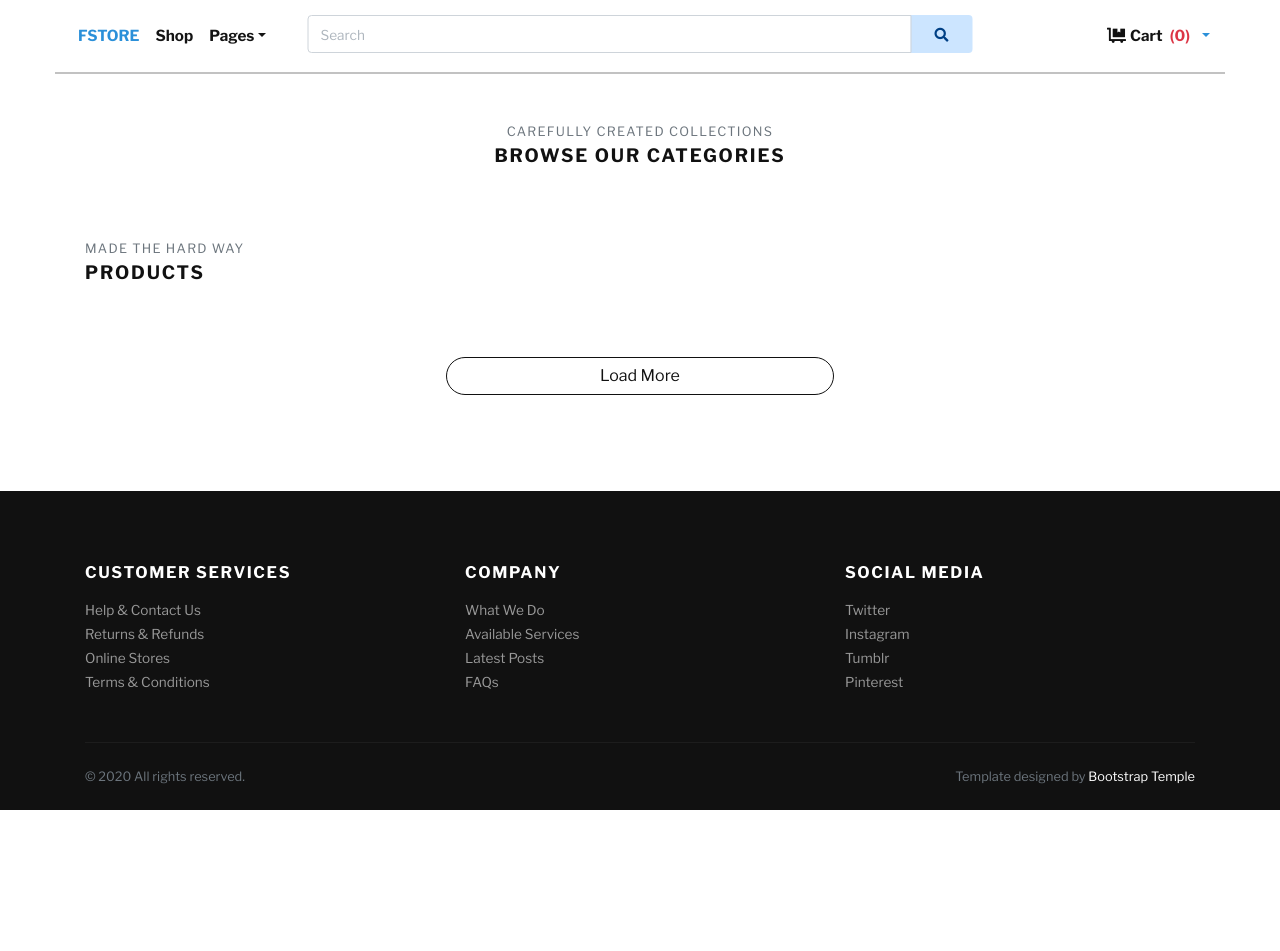
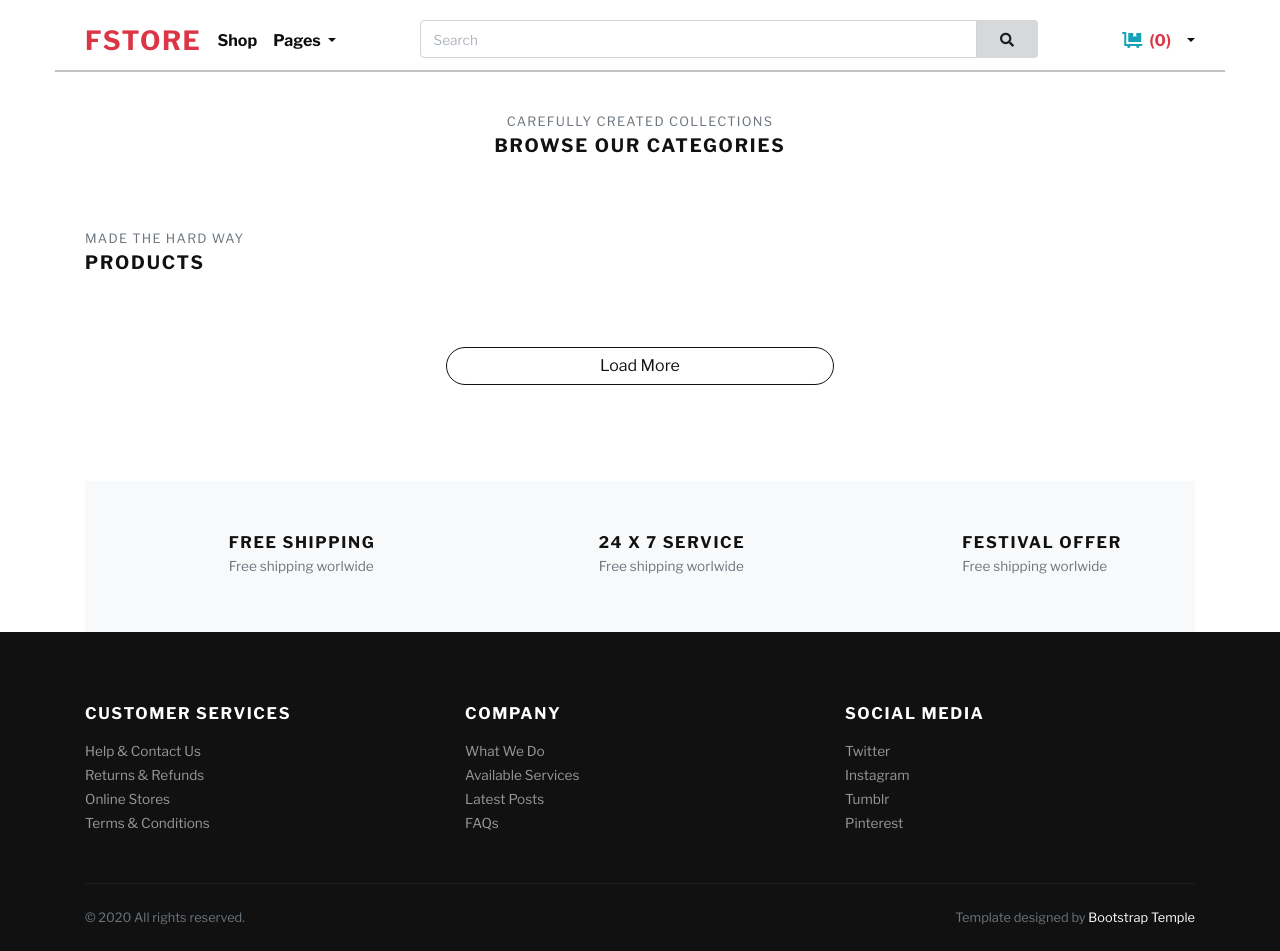
Before and after one commit to farhoodva/DjangoEcommerce, a Django app: page / in a window 1280 px wide; the page is wider, and only the part inside the window is pictured. Before the commit the page ends 810 px from the top of that part, so only its background shows below. Run offline with Django 3.2, Linux system fonts and the light colour scheme; the visitor is signed in with stand-in values (Sample User, id 1); data comes from the database, SQL or seed files in the repository; data that the repository does not hold is empty; some libraries are stand-ins or nearby versions; some web fonts are replaced.

Commit message:
navbar rewrite/added sidebar nav

```diff
--- a/static/js/main.js
+++ b/static/js/main.js
@@ -252,3 +252,27 @@
         productDisplay.removeClass('col-6')
         productDisplay.addClass('col-lg-4 col-xl-4 col-sm-6')
     })
+
+
+
+// sidebar
+const toggleIcon = $('#toggle-icon')
+const toggleClose = $('#toggle-icon-close')
+const sidebar = $('.sidebar')
+const sideUi = $('#side')
+
+toggleIcon.on('click', ()=>{
+    toggleIcon.hide()
+    toggleClose.fadeIn()
+    // sidebar.slideToggle()
+    sideUi.fadeIn()
+    sidebar.width('100%')
+})
+
+toggleClose.on('click', ()=>{
+    toggleIcon.fadeIn()
+    toggleClose.hide()
+    sideUi.fadeOut()
+     // sidebar.slideToggle()
+    sidebar.width('0')
+})
--- a/templates/account/signup.html
+++ b/templates/account/signup.html
@@ -32,10 +32,9 @@
         {% endblocktrans %}</h6>
 </div>
     <br>
-    <div class="col-5 mx-auto">
+    <div class="col-11 col-xl-8 col-lg-8 col-sm-10 mx-auto px-0">
         <form class="signup" id="signup_form" method="post" action="{% url 'account_signup' %}">
             {% csrf_token %}
-{#        {{ form }}#}
              <h6 class="text-small">Username</h6>
             <div class="mb-3 mt-2 ">
 
--- a/templates/base.html
+++ b/templates/base.html
@@ -58,6 +58,123 @@
 	border-right: 0;
 
 }
+/*slide from left side*/
+.sidebar{
+    position: fixed;
+    background-color: rgba(0,0,0,0.9);
+    top: 0;
+    left: 0;
+    width: 0;
+    height: 100%;
+    transition-duration: 600ms;
+    z-index: 10000;
+}
+
+
+/*slide in from top    */
+/*.sidebar{*/
+/*    !*padding-left: 250px;*!*/
+/*    position: absolute;*/
+/*    background-color: white;*/
+/*    top: 50px;*/
+/*    right: 0;*/
+/*    width: 100%;*/
+/*    height: 320px;*/
+/*    display: none;*/
+/*}*/
+
+.sidebar ul {
+	height: 100%;
+	display: flex;
+	flex-direction: column;
+	align-items: center;
+	justify-content: center;
+}
+.sidebar li {
+	list-style: none;
+    margin-top: 11px;
+    /*margin-left: 50px;*/
+    font-size: 1rem;
+}
+.sidebar li:hover {
+    transform:scale(1) translateX(3px);
+    transition-duration: 200ms;
+}
+
+.sidebar li a {
+	text-decoration: none;
+	font-size: 1.5rem;
+    color: white;
+    padding-bottom: 5px;
+}
+
+.sidebar li a:hover {
+    padding-bottom: 5px;
+    border-bottom: whitesmoke solid 2px;
+}
+
+.nav-left li a, .nav-right li a {
+	text-decoration: none;
+	color: rgba(0,0,0,0.95);
+	font-weight: 600;
+}
+
+.nav-left li a:hover, .nav-right li a:hover {
+	color: rgba(0,0,0,0.50);
+}
+
+
+.c-link-hidden {
+	display: none;
+}
+.toggle{
+	right: 30px;
+	top: 65px;
+	display: none;
+	cursor: pointer;
+}
+.toggle-close{
+	right: 30px;
+	top: 65px;
+	display: none;
+	cursor: pointer;
+}
+
+
+@media (max-width: 900px) {
+.c-link {
+	display: none;
+}
+.c-link-hidden {
+	display: block;
+}
+.c-nav{
+	flex-direction: column;
+}
+.c-search{
+    order: 3;
+	margin-top: 15px;
+}
+.nav-left{
+	justify-self: center;
+	align-self: center;
+	margin-left: 15px;
+	margin-bottom: 15px;
+}
+.nav-left li a{
+	letter-spacing: 5px;
+}
+.nav-right{
+	justify-self: center;
+	align-self: start;
+	margin-left: 15px;
+
+}
+
+.toggle{
+	display: block;
+}
+}
 
 </style>
 
@@ -68,7 +185,7 @@
 {% include 'navbar.html' %}
 {% if messages  %}
     {% for message in messages %}
-<div id="alert"  class="alert alert-success alert-dismissible slideInRight" style="position: absolute; top: 4.7rem; right: 2rem; ;z-index: 10; width: 350px;height: 100px"  >
+<div id="alert"  class="alert alert-success alert-dismissible slideInRight" style="position: absolute; top: 6.6rem; right: 2rem; ;z-index: 100; width: 350px;height: 100px"  >
    {{ message|safe }}
   <button  type="button" class="close flex-center"  data-dismiss="alert" aria-label="Close">
     <span aria-hidden="true" >&times;</span>
--- a/templates/home.html
+++ b/templates/home.html
@@ -118,51 +118,51 @@
 {#        {% endif %}#}
     </section>
     <!-- SERVICES-->
-{#    <section class="py-5 bg-light">#}
-{#        <div class="container">#}
-{#            <div class="row text-center">#}
-{#                <div class="col-lg-4 mb-3 mb-lg-0">#}
-{#                    <div class="d-inline-block">#}
-{#                        <div class="media align-items-end">#}
-{#                            <svg class="svg-icon svg-icon-big svg-icon-light">#}
-{#                                <use xlink:href="#delivery-time-1"></use>#}
-{#                            </svg>#}
-{#                            <div class="media-body text-left ml-3">#}
-{#                                <h6 class="text-uppercase mb-1">Free shipping</h6>#}
-{#                                <p class="text-small mb-0 text-muted">Free shipping worlwide</p>#}
-{#                            </div>#}
-{#                        </div>#}
-{#                    </div>#}
-{#                </div>#}
-{#                <div class="col-lg-4 mb-3 mb-lg-0">#}
-{#                    <div class="d-inline-block">#}
-{#                        <div class="media align-items-end">#}
-{#                            <svg class="svg-icon svg-icon-big svg-icon-light">#}
-{#                                <use xlink:href="#helpline-24h-1"></use>#}
-{#                            </svg>#}
-{#                            <div class="media-body text-left ml-3">#}
-{#                                <h6 class="text-uppercase mb-1">24 x 7 service</h6>#}
-{#                                <p class="text-small mb-0 text-muted">Free shipping worlwide</p>#}
-{#                            </div>#}
-{#                        </div>#}
-{#                    </div>#}
-{#                </div>#}
-{#                <div class="col-lg-4">#}
-{#                    <div class="d-inline-block">#}
-{#                        <div class="media align-items-end">#}
-{#                            <svg class="svg-icon svg-icon-big svg-icon-light">#}
-{#                                <use xlink:href="#label-tag-1"></use>#}
-{#                            </svg>#}
-{#                            <div class="media-body text-left ml-3">#}
-{#                                <h6 class="text-uppercase mb-1">Festival offer</h6>#}
-{#                                <p class="text-small mb-0 text-muted">Free shipping worlwide</p>#}
-{#                            </div>#}
-{#                        </div>#}
-{#                    </div>#}
-{#                </div>#}
-{#            </div>#}
-{#        </div>#}
-{#    </section>#}
+    <section class="py-5 bg-light">
+        <div class="container">
+            <div class="row text-center">
+                <div class="col-lg-4 mb-3 mb-lg-0">
+                    <div class="d-inline-block">
+                        <div class="media align-items-end">
+                            <svg class="svg-icon svg-icon-big svg-icon-light">
+                                <use xlink:href="#delivery-time-1"></use>
+                            </svg>
+                            <div class="media-body text-left ml-3">
+                                <h6 class="text-uppercase mb-1">Free shipping</h6>
+                                <p class="text-small mb-0 text-muted">Free shipping worlwide</p>
+                            </div>
+                        </div>
+                    </div>
+                </div>
+                <div class="col-lg-4 mb-3 mb-lg-0">
+                    <div class="d-inline-block">
+                        <div class="media align-items-end">
+                            <svg class="svg-icon svg-icon-big svg-icon-light">
+                                <use xlink:href="#helpline-24h-1"></use>
+                            </svg>
+                            <div class="media-body text-left ml-3">
+                                <h6 class="text-uppercase mb-1">24 x 7 service</h6>
+                                <p class="text-small mb-0 text-muted">Free shipping worlwide</p>
+                            </div>
+                        </div>
+                    </div>
+                </div>
+                <div class="col-lg-4">
+                    <div class="d-inline-block">
+                        <div class="media align-items-end">
+                            <svg class="svg-icon svg-icon-big svg-icon-light">
+                                <use xlink:href="#label-tag-1"></use>
+                            </svg>
+                            <div class="media-body text-left ml-3">
+                                <h6 class="text-uppercase mb-1">Festival offer</h6>
+                                <p class="text-small mb-0 text-muted">Free shipping worlwide</p>
+                            </div>
+                        </div>
+                    </div>
+                </div>
+            </div>
+        </div>
+    </section>
 
 </div>
 </div>
--- a/templates/navbar.html
+++ b/templates/navbar.html
@@ -1,130 +1,6 @@
 {% load socialaccount %}
 {% load static %}
 {% load tags %}
-{#<header class="header bg-white">#}
-{#    <div class="container px-0 px-lg-3 ">#}
-        <nav class="container navbar navbar-expand-lg navbar-light  sticky-top py-3 px-lg-0">
-
-            <button class="navbar-toggler navbar-toggler-right" type="button" data-toggle="collapse"
-                    data-target="#navbarSupportedContent" aria-controls="navbarSupportedContent" aria-expanded="false"
-                    aria-label="Toggle navigation"><span class="navbar-toggler-icon"></span></button>
-
-            <!-- Live search-->
-            <div id="searchForm" class="navbar-brand result col-lg-7 col-sm-8 z-index-50 order-last px-0 mr-0" tabindex="1"  url={% url 'core:search' %} >
-
-                    <form method="post" action={% url 'core:search' %}>
-                            {% csrf_token %}
-                        <div class="input-group">
-
-                            <input id="search" name="searchTxt" class="form-control rounded-left mb-1 text-left" autocomplete="off"
-                                   placeholder="Search" type="text">
-                            <div class="input-group-append">
-                                <button id="searchBtn" class="btn-sm alert-primary rounded-right mb-1 px-4" disabled type="submit" style="border: 0"><i class="fa fa-search"></i></button>
-                            </div>
-
-                        </div>
-                    </form>
-                        <div id="search-results" class="card rounded  position-absolute shadow z-index-50" style="width: 94.0%; display: none">
-                              <div id="spinnerSearch" class="spinner-border my-3 mx-auto" role="status">
-                                <span class="sr-only">Loading...</span>
-                              </div>
-                        </div>
-                </div>
-            {#            <a class="navbar-brand ml-3 mx-lg-auto mx-md-auto mx-sm-auto " href="/"><span#}
-            {#                    class="font-weight-bold text-uppercase text-dark">FSTORE</span></a>#}
-
-            <div class="collapse navbar-collapse" id="navbarSupportedContent">
-                <ul class="navbar-nav mr-auto">
-                    <li class="nav-item">
-                        <!-- Link--><a class="nav-link active" href="/">FSTORE</a>
-                    </li>
-                    <li class="nav-item">
-                        <!-- Link--><a class="nav-link" href={% url 'core:shop_view' %}>Shop</a>
-                    </li>
-
-                    <li class="nav-item dropdown"><a class="nav-link dropdown-toggle" id="pagesDropdown" href="#"
-                                                     data-toggle="dropdown" aria-haspopup="true" aria-expanded="false">Pages</a>
-                        <div class="dropdown-menu mt-3" aria-labelledby="pagesDropdown">
-                            <a class="dropdown-item border-0 transition-link" href="{% url 'core:home' %}">Homepage</a>
-                            {% if request.user.is_authenticated %}
-                            <div class="dropdown-divider"></div>
-                            <a class="dropdown-item border-0 transition-link" href="{% url 'core:checkout' user.userprofile.pk %}">Checkout</a>
-                            {% endif %}
-                        </div>
-                    </li>
-
-                </ul>
-
-
-                {#right nabvar#}
-                <ul class="navbar-nav ml-auto">
-
-                    <li class="nav-item">
-                        <a class="nav-link" href={% url 'core:cart_view' %}> <i
-                                class="fas fa-dolly-flatbed mr-1 text-dark"></i>Cart
-                            {% if request.user.is_authenticated %}
-                                <span class="text-danger ml-1">({{ request.user|count_order }})</span>
-                            {% else %}
-                                <span class="text-grey">(0)</span>
-                            {% endif %}
-                        </a>
-                    </li>
-
-                </ul>
-            </div>
-            <span class="nav-item">
-
-    {% if request.user.is_authenticated %}
-
-        <div class="nav-item dropdown ">
-
-        <a class="nav-link dropdown-toggle px-0" id="pagesDropdown" href="#" data-toggle="dropdown"
-        aria-haspopup="true" aria-expanded="false">
-        {% if user.userprofile.profile_pic %}
-            <img class="rounded-circle mx-1" width="25px" height="25px" src={{ user.userprofile.profile_pic.url }} alt="">
-         {% endif %}
-        </a>
-
-        <div class="dropdown-menu mt-3" aria-labelledby="pagesDropdown">
-        <div class="dropdown-item">Welcome
-            {{ user.userprofile.firstname.title }}
-        </div>
-        <div class="dropdown-divider"></div>
-
-         <a class="dropdown-item border-0 transition-link"
-        href={{ user.userprofile.get_profile_update_url }}>
-        <i class="fas fa-user-alt mr-1 text-dark"></i>
-        profile
-        </a>
-        <div class="dropdown-divider"></div>
-
-        <a class="dropdown-item" href={% url 'core:purchase_history' %}>
-            <i class="fas fa-dolly-flatbed mr-1 text-dark"></i>
-            Purchase History
-        </a>
-        <div class="dropdown-divider"></div>
-
-        <a class="dropdown-item border-0 transition-link" href={% url 'user_wishlist' %}>
-        <i class="far fa-heart text-danger mr-1 mb-0"></i> <span class="text-danger ml-2">({{ request.user|count_wishlist }})</span>
-        </a>
-
-    <div class="dropdown-divider"></div>
-
-        <a id="logOut" class="dropdown-item border-0 transition-link" href={% url 'account_logout' %}>
-        Logout
-        </a>
-    </div>
-
-    </div>
-    {% else %}
-    <a id="login" class="nav-link font-weight-bold text-black-50 text-hover-info pr-0" href={% url 'account_login' %}>
-    <i class="pr-1 fas fa-user-alt text-gray"></i>
-    Login
-    </a>
-    {% endif %}
-    </span>
-        </nav>
-
 
 <!-- Login modal-->
 <div id="modalLogin" class="modal fade" tabindex="-1">
@@ -215,7 +91,6 @@
 		</div>
 	</div>
 </div>
-
 <!-- Logout modal-->
 <div id="modalLogout" class="modal fade" tabindex="-1">
 	<div class="modal-dialog">
@@ -246,7 +121,154 @@
 	</div>
 </div>
 
-{#</div>#}
+
+	<div class="sidebar">
+			<ul id="side"style="display: none">
+				<li class=""><a class="" href="{% url 'core:home' %}">Homepage</a></li>
+				<hr>
+				<li class=""><a class="mr-3" href={% url 'core:shop_view' %}>Shop</a></li>
+				{% if request.user.is_authenticated %}
+				<hr>
+				<li class=""><a class=""
+						   href="{% url 'core:checkout' user.userprofile.pk %}">Checkout</a>
+				</li>
+				{% endif %}
+			</ul>
+	<div id="toggle-icon-close" class="toggle-close position-absolute"><i class="fas fa-window-close fa-2x text-danger"></i></div>
+	</div>
+
+<header class="header bg-white sticky-top py-3">
+	<div id="toggle-icon" class="toggle position-absolute"><i class="fas fa-bars fa-2x text-dark"></i></div>
+	<nav class="c-nav container d-flex justify-content-between align-items-center py-1 pb-2">
+
+		<div class="nav-left d-flex list-unstyled align-items-center">
+			<li class="">
+				<!-- Link--><a class="mr-3 text-danger letter-spacing-1 " href="/"><h3 class="my-0 py-0 d-inline">FSTORE</h3></a>
+			</li>
+			<li class="c-link">
+				<!-- Link--><a class="mr-3" href={% url 'core:shop_view' %}>Shop</a>
+			</li>
+
+			<li class="c-link nav-item dropdown">
+				<a class="dropdown-toggle" id="pagesDropdown" href="#"
+				   data-toggle="dropdown" aria-haspopup="true" aria-expanded="false">Pages
+				</a>
+				<div class="dropdown-menu mt-3" aria-labelledby="pagesDropdown">
+					<a class="dropdown-item border-0 transition-link" href="{% url 'core:home' %}">Homepage</a>
+					{% if request.user.is_authenticated %}
+						<div class="dropdown-divider"></div>
+						<a class="dropdown-item border-0 transition-link"
+						   href="{% url 'core:checkout' user.userprofile.pk %}">Checkout</a>
+					{% endif %}
+				</div>
+			</li>
+
+		</div>
+
+		<!-- Live search-->
+		<div id="searchForm" class="c-search result z-index-50 col-xl-7 col-md-5" style="align-self: center" tabindex="1"
+			 url={% url 'core:search' %}>
+
+			<form method="post" action={% url 'core:search' %}>
+				{% csrf_token %}
+				<div class="input-group">
+
+					<input id="search" name="searchTxt" class="form-control rounded-left mb-1 text-left"
+						   autocomplete="off"
+						   placeholder="Search" type="text">
+					<div class="input-group-append">
+						<button id="searchBtn" class="btn-sm alert-dark rounded-right mb-1 px-4" disabled
+								type="submit" style="border: 0"><i class="fa fa-search"></i></button>
+					</div>
+				<div id="search-results" class="card rounded position-absolute shadow-sm z-index-50"
+				 style="display: none; width: 100% ;top: 40px">
+				<div id="spinnerSearch" class="spinner-border my-3 mx-auto" role="status">
+					<span class="sr-only">Loading...</span>
+				</div>
+			</div>
+				</div>
+			</form>
+
+		</div>
+
+		<!-- Right nav-->
+	<div class="nav-right d-flex list-unstyled align-items-center">
+
+		<li class="c-link mr-2">
+			<a class="" href={% url 'core:cart_view' %}>
+				<i class="fas fa-dolly-flatbed text-info"></i>
+				{% if request.user.is_authenticated %}
+					<span class="text-danger mx-1">({{ request.user|count_order }})</span>
+				{% else %}
+					<span class="text-grey">( 0 )</span>
+				{% endif %}
+			</a>
+		</li>
+		<li>
+
+			{% if request.user.is_authenticated %}
+				<div class="nav-item dropdown">
+
+					<a class="dropdown-toggle px-0" id="pagesDropdown" href="#" data-toggle="dropdown"
+					   aria-haspopup="true" aria-expanded="false">
+						{% if user.userprofile.profile_pic %}
+							<img class="rounded mx-1" width="25px" height="25px"
+								 src={{ user.userprofile.profile_pic.url }} alt="">
+						{% endif %}
+					</a>
+
+					<div class="dropdown-menu mt-3 mr-5" aria-labelledby="pagesDropdown">
+						<div class="dropdown-item font-weight-bold">Welcome
+							{{ user.userprofile.firstname.title }}
+						</div>
+						<div class="dropdown-divider"></div>
+
+						<a class="dropdown-item border-0 transition-link"
+						   href={{ user.userprofile.get_profile_update_url }}>
+							<i class="fas fa-user-alt mr-1 text-dark"></i>
+							profile
+						</a>
+						<div class="dropdown-divider"></div>
+						<a class="dropdown-item c-link-hidden mr-2" href={% url 'core:cart_view' %}>
+							<i class="fas fa-dolly-flatbed text-info"></i>
+							<span class="text-danger mx-1">({{ request.user|count_order }})</span>
+						</a>
+						<div class="dropdown-divider c-link-hidden"></div>
+						<a class="dropdown-item" href={% url 'core:purchase_history' %}>
+							<i class="fas fa-dolly-flatbed mr-1 text-dark"></i>
+							Purchase History
+						</a>
+						<div class="dropdown-divider"></div>
+
+						<a class="dropdown-item border-0 transition-link" href={% url 'user_wishlist' %}>
+							<i class="far fa-heart text-danger mr-1 mb-0"></i> <span
+								class="text-danger ml-2">({{ request.user|count_wishlist }})</span>
+						</a>
+
+						<div class="dropdown-divider"></div>
+
+						<a id="logOut" class="dropdown-item border-0 transition-link"
+						   href={% url 'account_logout' %}>
+							Logout
+						</a>
+					</div>
+
+				</div>
+			{% else %}
+				<a id="login"
+				   href={% url 'account_login' %}>
+					<i class="pr-1 fas fa-user-alt text-success"></i>
+					Login
+				</a>
+			{% endif %}
+		</li>
+
+	</div>
+
+
+	</nav>
+
+
 	<hr class="container mt-0">
-<br>
-{#</header>#}
+	{#	<br>#}
+</header>
```
Lines whose indentation alone changed are shown as unchanged.
